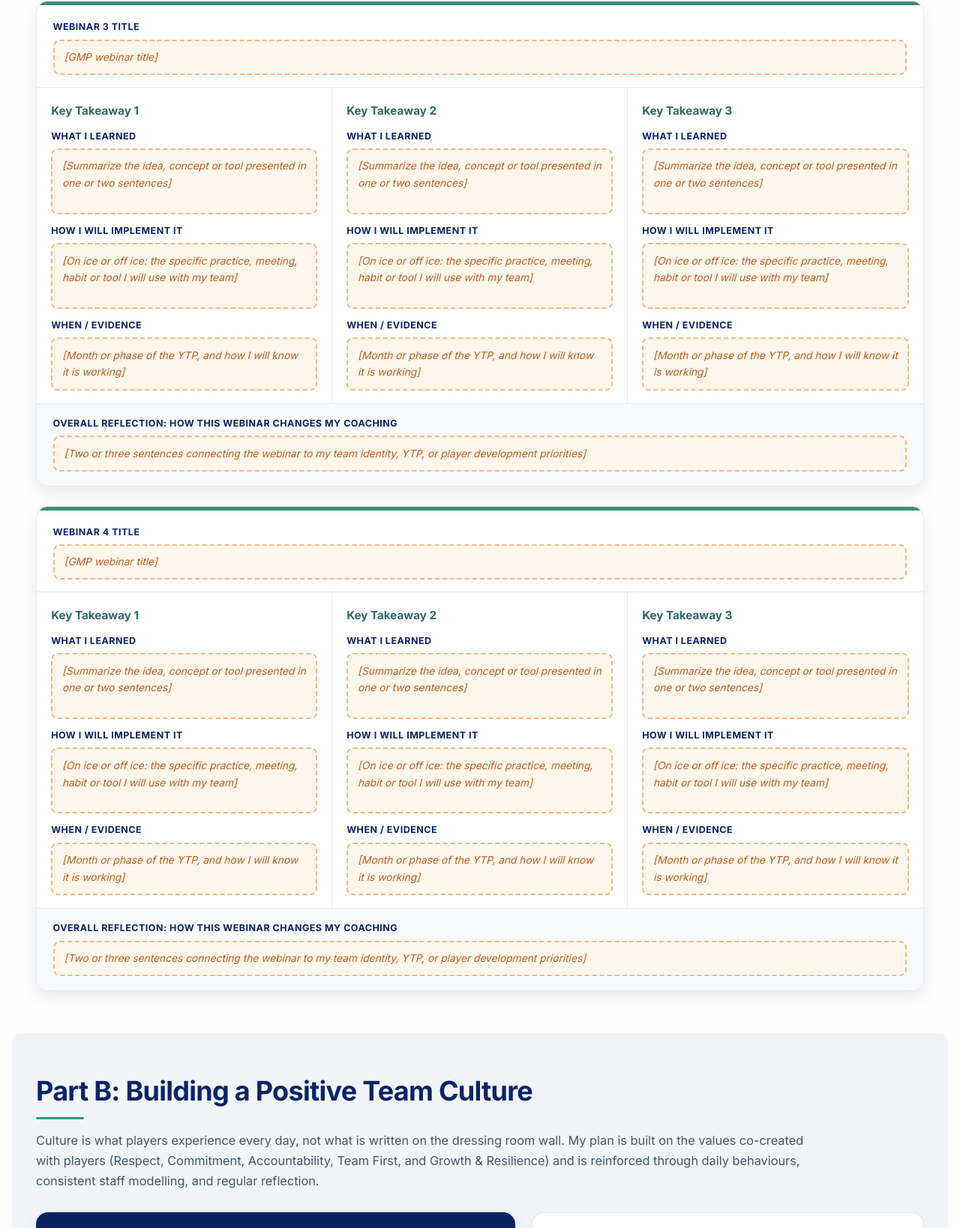
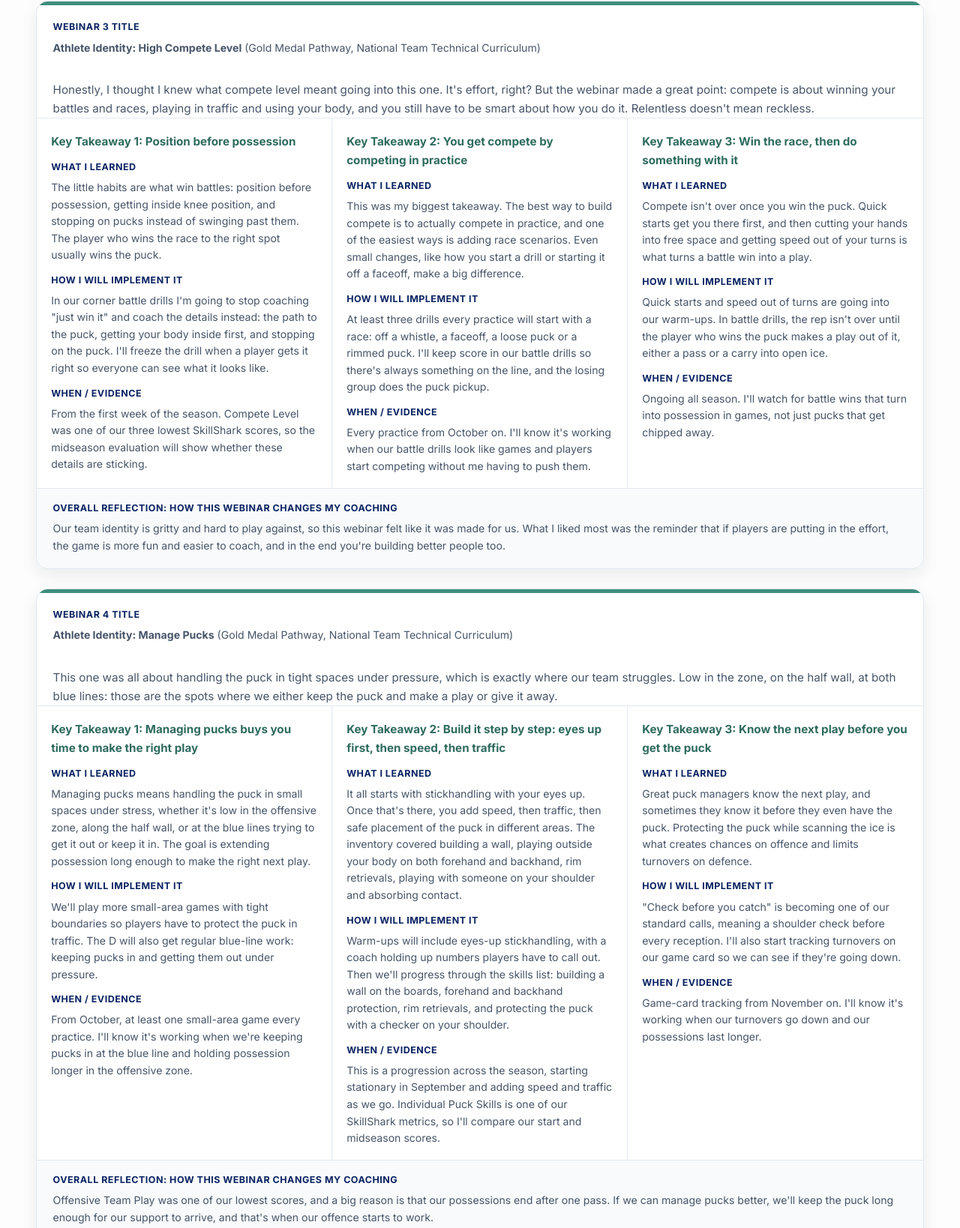
Before and after one commit to ccampbell1988/HP1-Post-Task-Section-A-Question-2, a plain HTML site: page index.html in a window 1280 px wide. Shown: the part 2169-3807 px from the top of the page at 75% size. Drawn offline with Linux system fonts and the light colour scheme.

Commit message:
Section 2: add GMP Webinar 3 (High Compete Level) and 4 (Manage Pucks) reviews
Co-Authored-By: Claude Opus 5.5 <noreply@anthropic.com>

```diff
--- a/index.html
+++ b/index.html
@@ -336,64 +336,66 @@
 <div class="reflection-row"><span class="field-label">Overall reflection: how this webinar changes my coaching</span><p class="filled">Our team's biggest gap right now is transition, and this webinar made me realize good sticks are where a lot of transition starts. If we're creating more loose pucks, we're getting more chances to go the other way. Plus it's a habit we can coach every single day.</p></div>
 </article><article class="review-card" id="review-3">
 <div class="review-head">
-<div><span class="field-label">Webinar 3 title</span><span class="fill-in">[GMP webinar title]</span></div>
+<div><span class="field-label">Webinar 3 title</span><p class="filled"><strong>Athlete Identity: High Compete Level</strong> (Gold Medal Pathway, National Team Technical Curriculum)</p></div>
 </div>
+<div class="review-intro"><p>Honestly, I thought I knew what compete level meant going into this one. It's effort, right? But the webinar made a great point: compete is about winning your battles and races, playing in traffic and using your body, and you still have to be smart about how you do it. Relentless doesn't mean reckless.</p></div>
 <div class="takeaway-grid"><div class="takeaway">
-<h4>Key Takeaway 1</h4>
+<h4>Key Takeaway 1: Position before possession</h4>
 <span class="field-label">What I learned</span>
-<span class="fill-in tall">[Summarize the idea, concept or tool presented in one or two sentences]</span>
+<p class="filled">The little habits are what win battles: position before possession, getting inside knee position, and stopping on pucks instead of swinging past them. The player who wins the race to the right spot usually wins the puck.</p>
 <span class="field-label">How I will implement it</span>
-<span class="fill-in tall">[On ice or off ice: the specific practice, meeting, habit or tool I will use with my team]</span>
+<p class="filled">In our corner battle drills I'm going to stop coaching "just win it" and coach the details instead: the path to the puck, getting your body inside first, and stopping on the puck. I'll freeze the drill when a player gets it right so everyone can see what it looks like.</p>
 <span class="field-label">When / evidence</span>
-<span class="fill-in">[Month or phase of the YTP, and how I will know it is working]</span>
+<p class="filled">From the first week of the season. Compete Level was one of our three lowest SkillShark scores, so the midseason evaluation will show whether these details are sticking.</p>
 </div><div class="takeaway">
-<h4>Key Takeaway 2</h4>
+<h4>Key Takeaway 2: You get compete by competing in practice</h4>
 <span class="field-label">What I learned</span>
-<span class="fill-in tall">[Summarize the idea, concept or tool presented in one or two sentences]</span>
+<p class="filled">This was my biggest takeaway. The best way to build compete is to actually compete in practice, and one of the easiest ways is adding race scenarios. Even small changes, like how you start a drill or starting it off a faceoff, make a big difference.</p>
 <span class="field-label">How I will implement it</span>
-<span class="fill-in tall">[On ice or off ice: the specific practice, meeting, habit or tool I will use with my team]</span>
+<p class="filled">At least three drills every practice will start with a race: off a whistle, a faceoff, a loose puck or a rimmed puck. I'll keep score in our battle drills so there's always something on the line, and the losing group does the puck pickup.</p>
 <span class="field-label">When / evidence</span>
-<span class="fill-in">[Month or phase of the YTP, and how I will know it is working]</span>
+<p class="filled">Every practice from October on. I'll know it's working when our battle drills look like games and players start competing without me having to push them.</p>
 </div><div class="takeaway">
-<h4>Key Takeaway 3</h4>
+<h4>Key Takeaway 3: Win the race, then do something with it</h4>
 <span class="field-label">What I learned</span>
-<span class="fill-in tall">[Summarize the idea, concept or tool presented in one or two sentences]</span>
+<p class="filled">Compete isn't over once you win the puck. Quick starts get you there first, and then cutting your hands into free space and getting speed out of your turns is what turns a battle win into a play.</p>
 <span class="field-label">How I will implement it</span>
-<span class="fill-in tall">[On ice or off ice: the specific practice, meeting, habit or tool I will use with my team]</span>
+<p class="filled">Quick starts and speed out of turns are going into our warm-ups. In battle drills, the rep isn't over until the player who wins the puck makes a play out of it, either a pass or a carry into open ice.</p>
 <span class="field-label">When / evidence</span>
-<span class="fill-in">[Month or phase of the YTP, and how I will know it is working]</span>
+<p class="filled">Ongoing all season. I'll watch for battle wins that turn into possession in games, not just pucks that get chipped away.</p>
 </div></div>
-<div class="reflection-row"><span class="field-label">Overall reflection: how this webinar changes my coaching</span><span class="fill-in">[Two or three sentences connecting the webinar to my team identity, YTP, or player development priorities]</span></div>
+<div class="reflection-row"><span class="field-label">Overall reflection: how this webinar changes my coaching</span><p class="filled">Our team identity is gritty and hard to play against, so this webinar felt like it was made for us. What I liked most was the reminder that if players are putting in the effort, the game is more fun and easier to coach, and in the end you're building better people too.</p></div>
 </article><article class="review-card" id="review-4">
 <div class="review-head">
-<div><span class="field-label">Webinar 4 title</span><span class="fill-in">[GMP webinar title]</span></div>
+<div><span class="field-label">Webinar 4 title</span><p class="filled"><strong>Athlete Identity: Manage Pucks</strong> (Gold Medal Pathway, National Team Technical Curriculum)</p></div>
 </div>
+<div class="review-intro"><p>This one was all about handling the puck in tight spaces under pressure, which is exactly where our team struggles. Low in the zone, on the half wall, at both blue lines: those are the spots where we either keep the puck and make a play or give it away.</p></div>
 <div class="takeaway-grid"><div class="takeaway">
-<h4>Key Takeaway 1</h4>
+<h4>Key Takeaway 1: Managing pucks buys you time to make the right play</h4>
 <span class="field-label">What I learned</span>
-<span class="fill-in tall">[Summarize the idea, concept or tool presented in one or two sentences]</span>
+<p class="filled">Managing pucks means handling the puck in small spaces under stress, whether it's low in the offensive zone, along the half wall, or at the blue lines trying to get it out or keep it in. The goal is extending possession long enough to make the right next play.</p>
 <span class="field-label">How I will implement it</span>
-<span class="fill-in tall">[On ice or off ice: the specific practice, meeting, habit or tool I will use with my team]</span>
+<p class="filled">We'll play more small-area games with tight boundaries so players have to protect the puck in traffic. The D will also get regular blue-line work: keeping pucks in and getting them out under pressure.</p>
 <span class="field-label">When / evidence</span>
-<span class="fill-in">[Month or phase of the YTP, and how I will know it is working]</span>
+<p class="filled">From October, at least one small-area game every practice. I'll know it's working when we're keeping pucks in at the blue line and holding possession longer in the offensive zone.</p>
 </div><div class="takeaway">
-<h4>Key Takeaway 2</h4>
+<h4>Key Takeaway 2: Build it step by step: eyes up first, then speed, then traffic</h4>
 <span class="field-label">What I learned</span>
-<span class="fill-in tall">[Summarize the idea, concept or tool presented in one or two sentences]</span>
+<p class="filled">It all starts with stickhandling with your eyes up. Once that's there, you add speed, then traffic, then safe placement of the puck in different areas. The inventory covered building a wall, playing outside your body on both forehand and backhand, rim retrievals, playing with someone on your shoulder and absorbing contact.</p>
 <span class="field-label">How I will implement it</span>
-<span class="fill-in tall">[On ice or off ice: the specific practice, meeting, habit or tool I will use with my team]</span>
+<p class="filled">Warm-ups will include eyes-up stickhandling, with a coach holding up numbers players have to call out. Then we'll progress through the skills list: building a wall on the boards, forehand and backhand protection, rim retrievals, and protecting the puck with a checker on your shoulder.</p>
 <span class="field-label">When / evidence</span>
-<span class="fill-in">[Month or phase of the YTP, and how I will know it is working]</span>
+<p class="filled">This is a progression across the season, starting stationary in September and adding speed and traffic as we go. Individual Puck Skills is one of our SkillShark metrics, so I'll compare our start and midseason scores.</p>
 </div><div class="takeaway">
-<h4>Key Takeaway 3</h4>
+<h4>Key Takeaway 3: Know the next play before you get the puck</h4>
 <span class="field-label">What I learned</span>
-<span class="fill-in tall">[Summarize the idea, concept or tool presented in one or two sentences]</span>
+<p class="filled">Great puck managers know the next play, and sometimes they know it before they even have the puck. Protecting the puck while scanning the ice is what creates chances on offence and limits turnovers on defence.</p>
 <span class="field-label">How I will implement it</span>
-<span class="fill-in tall">[On ice or off ice: the specific practice, meeting, habit or tool I will use with my team]</span>
+<p class="filled">"Check before you catch" is becoming one of our standard calls, meaning a shoulder check before every reception. I'll also start tracking turnovers on our game card so we can see if they're going down.</p>
 <span class="field-label">When / evidence</span>
-<span class="fill-in">[Month or phase of the YTP, and how I will know it is working]</span>
+<p class="filled">Game-card tracking from November on. I'll know it's working when our turnovers go down and our possessions last longer.</p>
 </div></div>
-<div class="reflection-row"><span class="field-label">Overall reflection: how this webinar changes my coaching</span><span class="fill-in">[Two or three sentences connecting the webinar to my team identity, YTP, or player development priorities]</span></div>
+<div class="reflection-row"><span class="field-label">Overall reflection: how this webinar changes my coaching</span><p class="filled">Offensive Team Play was one of our lowest scores, and a big reason is that our possessions end after one pass. If we can manage pucks better, we'll keep the puck long enough for our support to arrive, and that's when our offence starts to work.</p></div>
 </article>
 </div>
 </div>
```
